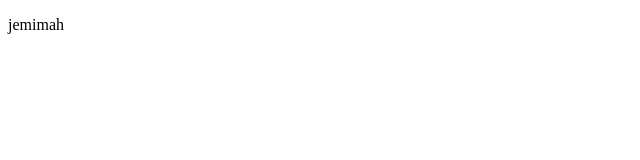
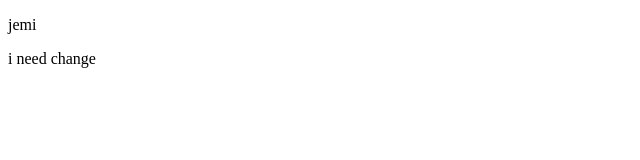
Before and after one commit to jemimah-k/code-queen9, a plain HTML site: page index.html in a window 1280 px wide. Shown: the whole page, without its empty margins (0-640 px from the left). Drawn offline with Linux system fonts and the light colour scheme.

Commit message:
changes
the name

```diff
--- a/index.html
+++ b/index.html
@@ -6,6 +6,7 @@
     <title>Doc</title>
 </head>
 <body>
-    <p>jemimah</p>
+    <p>jemi</p>
+    <p>i need change</p>
 </body>
 </html>
```
